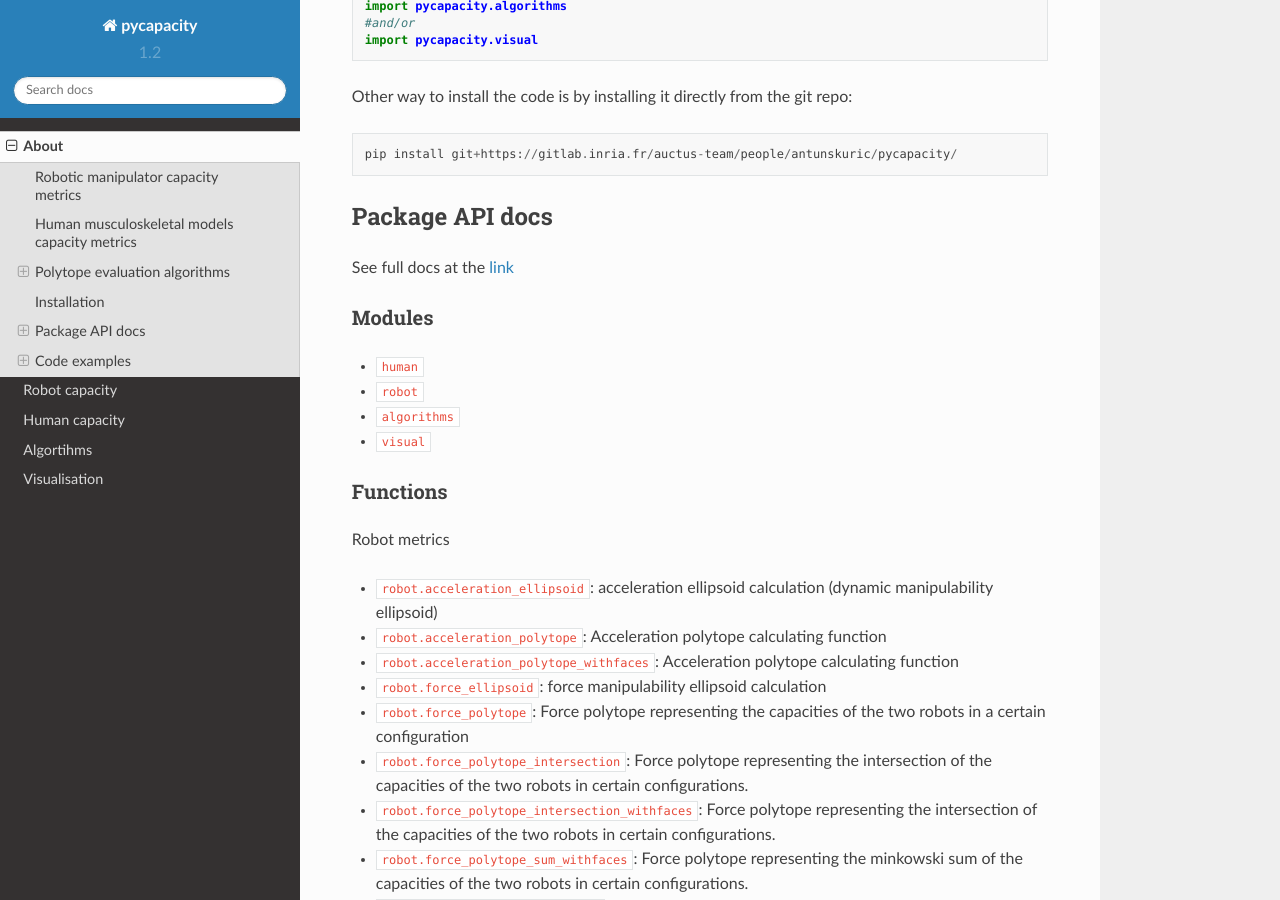
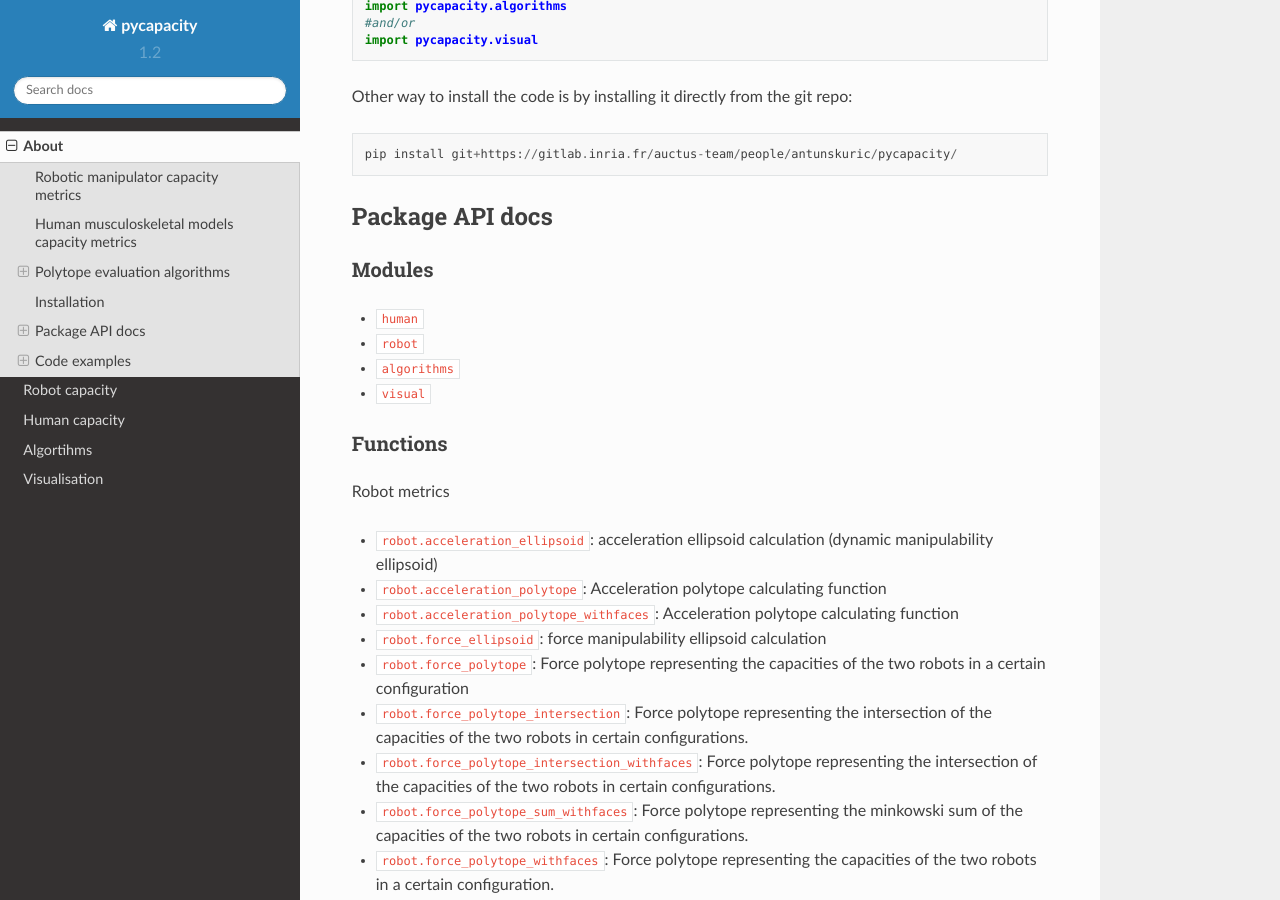
Before and after one commit to auctus-team/pycapacity, a Sphinx documentation site: the page built from docs/source/README.md, in a window 1280 px wide and 900 px high, scrolled down 5261 px. Built offline with Sphinx 7.4.7 and the Read the Docs theme 2.0.0, drawn with Linux system fonts in a browser that asks for light colours.

Commit message:
bugfix readme

```diff
--- a/docs/source/README.md
+++ b/docs/source/README.md
@@ -126,8 +126,6 @@ pip install git+https://gitlab.inria.fr/auctus-team/people/antunskuric/pycapacit
 
 ## Package API docs
 
-See full docs at the [link](https://gitlab.inria.fr/auctus-team/people/antunskuric/pycapacity/-/tree/master/docs)
-
 ### Modules
 
 - [`human`](pycapacity.human.html#module-pycapacity.human)
```
Also changed, not shown: 1 other file.
